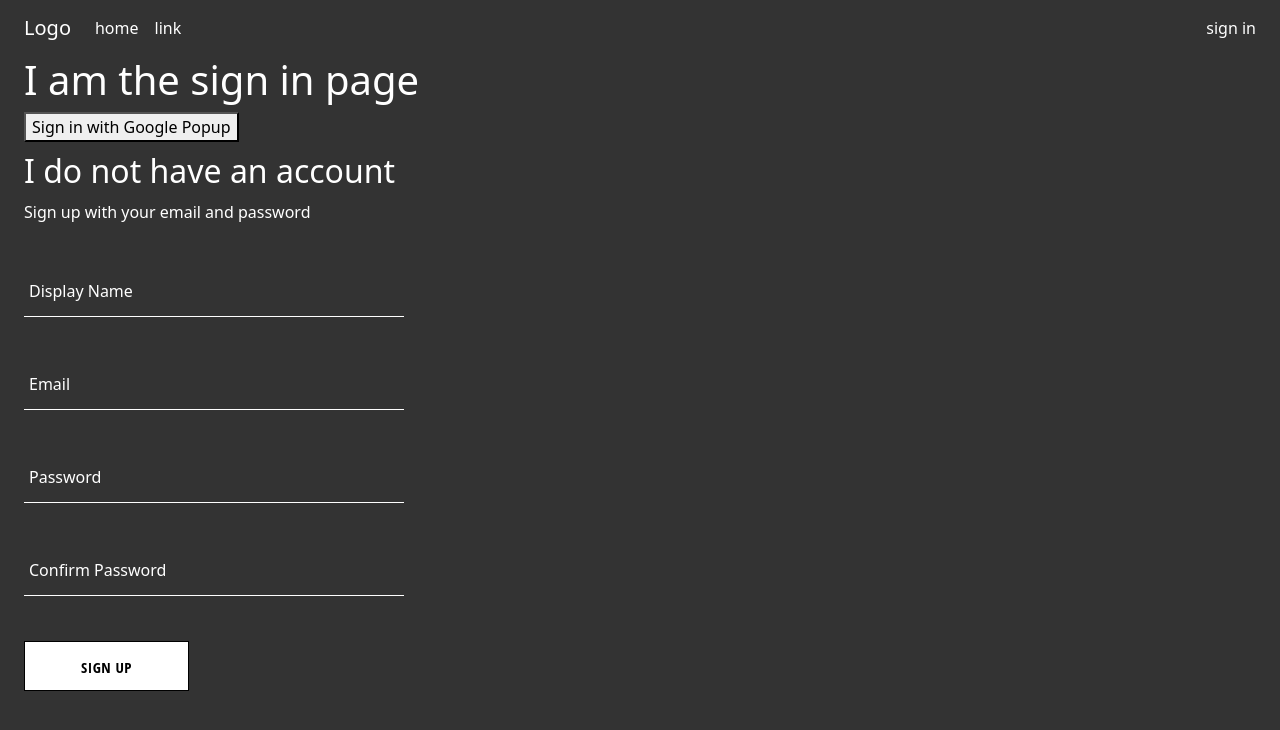
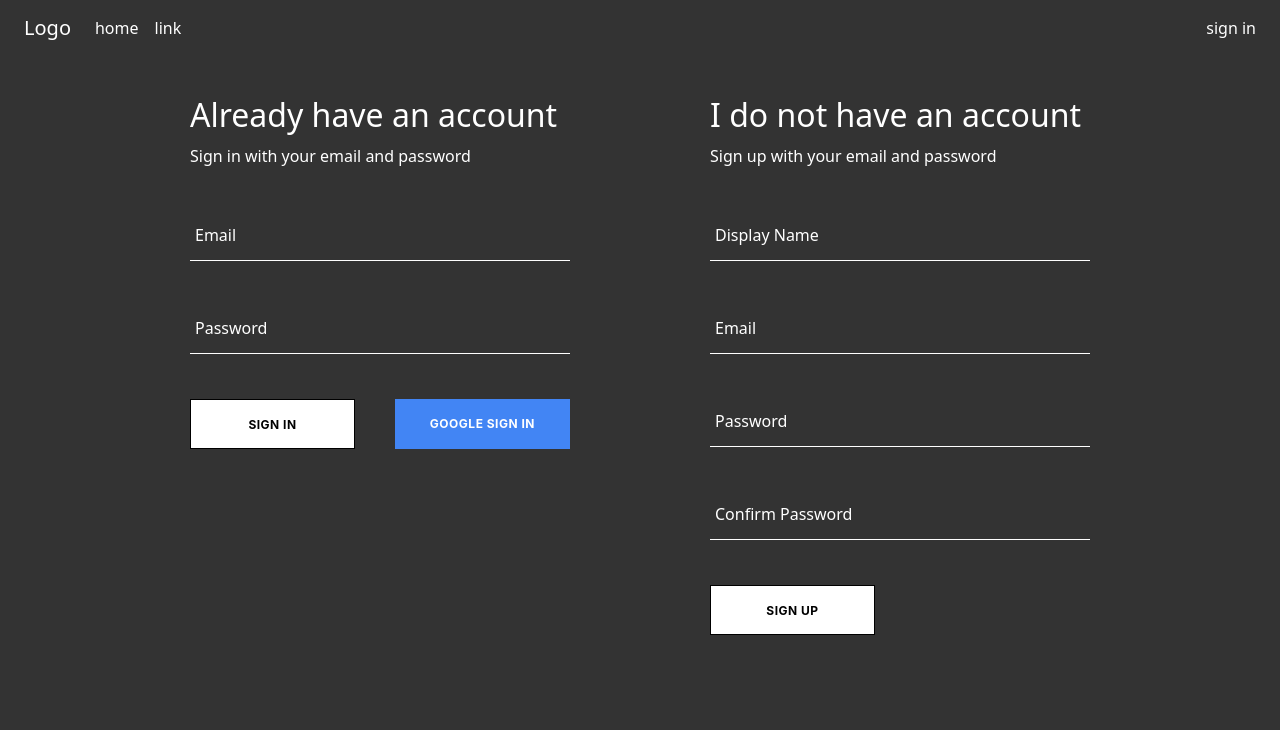
Before and after one commit to phylliswong/to-do-list, a React (Create React App) app: page /sign-in in a window 1280 px wide. Shown: the top 730 px of the page. Built offline with nearby package versions, Linux system fonts and the light colour scheme.

Commit message:
feat: move signin and signup inside auth container

```diff
--- a/src/App.jsx
+++ b/src/App.jsx
@@ -4,7 +4,7 @@ import 'bootstrap/dist/css/bootstrap.css';
 
 import Navigationbar from './routes/navbar/navbar.component';
 import Home from './routes/home/home.component';
-import SignIn from './components/sign-in/sign-in.component';
+import Authentication from './components/authentication/authentication.component';
 
 import './App.css';
 
@@ -16,7 +16,7 @@ function App() {
       <Routes>
         <Route path='/' element={<Navigationbar />}>
           <Route path='home' element={<Home />} />
-          <Route path='sign-in' element={<SignIn />} />
+          <Route path='sign-in' element={<Authentication />} />
         </Route>
       </Routes>
     </Fragment>
--- /dev/null
+++ b/src/components/authentication/authentication.component.jsx
@@ -0,0 +1,17 @@
+import SignInForm from '../sign-in-form/sign-in-form.component';
+import SignUpForm from '../sign-up-form/sign-up-form.component';
+
+import './authentication.styles.scss';
+
+const AuthPage = () => {
+
+  return (
+    <div className='authentication-container'>
+      <SignInForm />
+      <SignUpForm />
+    </div>
+  )
+
+}
+
+export default AuthPage;
--- /dev/null
+++ b/src/components/authentication/authentication.styles.scss
@@ -0,0 +1,6 @@
+.authentication-container {
+  display: flex;
+  justify-content: space-between;
+  width: 900px;
+  margin: 30px auto;
+}
--- a/src/components/button/button.component.jsx
+++ b/src/components/button/button.component.jsx
@@ -1,27 +1,21 @@
 import './button.styles.scss';
 
-/*
-default
-inverted
-google sign in
-
-*/
-
-const BUTTON_TYPES_CLASSES = {
+const BUTTON_TYPE_CLASSES = {
   google: 'google-sign-in',
   inverted: 'inverted',
 }
 
-const Button = ({ children, buttonType }) => {
+const Button = ({ children, buttonType, ...otherProps }) => {
   return (
     <button
       className={`
         button-container
-        ${BUTTON_TYPES_CLASSES[buttonType]}
-      `}>
+        ${BUTTON_TYPE_CLASSES[buttonType]}
+      `}
+      {...otherProps}>
       {children}
     </button>
-  )
-}
+  );
+};
 
 export default Button;
--- a/src/components/button/button.styles.scss
+++ b/src/components/button/button.styles.scss
@@ -5,11 +5,13 @@
   letter-spacing: 0.5px;
   line-height: 50px;
   padding: 0 35px 0 35px;
-  font-size: 15px;
+  font-size: 12px;
   background-color: black;
   color: white;
   text-transform: uppercase;
-  font-family: 'Open Sans Condensed';
+  font-family: -apple-system, BlinkMacSystemFont, 'Segoe UI', 'Roboto', 'Oxygen',
+    'Ubuntu', 'Cantarell', 'Fira Sans', 'Droid Sans', 'Helvetica Neue',
+    sans-serif;
   font-weight: bolder;
   border: none;
   cursor: pointer;
--- /dev/null
+++ b/src/components/sign-in-form/sign-in-form.component.jsx
@@ -0,0 +1,101 @@
+import { useState } from 'react';
+import {
+  signInWithGooglePopup,
+  createUserDocumentFromAuth,
+  signInAuthUserWithEmailAndPassword,
+} from '../../utils/firebase/firebase-utils';
+
+import FormInput from '../form-input/form-input.component';
+import Button from '../button/button.component';
+
+import './sign-in-form.styles.scss';
+
+const defaultFormFields = {
+  email: '',
+  password: '',
+};
+
+const SignInForm = () => {
+  const [formFields, setFormFields] = useState(defaultFormFields);
+  const { email, password } = formFields;
+
+  const resetFormFields = () => {
+    setFormFields(defaultFormFields);
+  }
+
+  const signInWithGoogle = async () => {
+    const { user } = await signInWithGooglePopup();
+    await createUserDocumentFromAuth(user);
+  }
+
+
+  const handleSubmit = async (e) => {
+    e.preventDefault();
+
+    try {
+      const { user } = await signInAuthUserWithEmailAndPassword(
+        email,
+        password,
+      );
+      console.log(user);
+      resetFormFields();
+
+    } catch (error) {
+      switch (error.code) {
+        case 'auth/wrong/password':
+          alert('incorrect password for email');
+          break;
+        case 'auth/user-not-found':
+          alert('no user associated with this email');
+          break;
+        default:
+          console.log(error);
+      }
+    }
+  }
+
+  const handleChange = (e) => {
+    const { name, value } = e.target;
+    setFormFields({...formFields, [name]: value});
+  }
+
+  return (
+    <div className='sign-up-container'>
+      <h2>Already have an account</h2>
+      <span>Sign in with your email and password</span>
+      <form
+        onSubmit={handleSubmit}
+      >
+        <FormInput
+          label={'Email'}
+          type='email'
+          required
+          onChange={handleChange}
+          name='email'
+          value={email}
+        />
+        <FormInput
+          label={'Password'}
+          type='password'
+          required
+          onChange={handleChange}
+          name='password'
+          value={password}
+        />
+        <div className='buttons-container'>
+          <Button
+            type='submit'
+            buttonType={'inverted'}
+          >Sign In</Button>
+          <Button
+            type='button'
+            buttonType='google'
+            onClick={signInWithGoogle}
+          >google sign in</Button>
+        </div>
+      </form>
+    </div>
+  )
+}
+
+export default SignInForm;
--- /dev/null
+++ b/src/components/sign-in-form/sign-in-form.styles.scss
@@ -0,0 +1,14 @@
+.sign-up-container {
+  display: flex;
+  flex-direction: column;
+  width: 380px;
+
+  h2 {
+    margin: 10px 0;
+  }
+
+  .buttons-container {
+    display: flex;
+    justify-content: space-between;
+  }
+}
--- a/src/components/sign-in/sign-in.component.jsx
+++ /dev/null
@@ -1,27 +0,0 @@
-import {
-  signInWithGooglePopup,
-  createUserDocumentFromAuth,
-} from '../../utils/firebase/firebase-utils';
-import SignUpForm from '../sign-up-form/sign-up-form.component';
-
-import './sign-in.styles.scss';
-
-const SignIn = () => {
-  const logGoogleUser = async () => {
-    const { user } = await signInWithGooglePopup();
-    const userDocRef = await createUserDocumentFromAuth(user);
-  }
-
-  return (
-    <div className='signin-container'>
-      <h1>I am the sign in page</h1>
-      <button onClick={logGoogleUser}>
-        Sign in with Google Popup
-      </button>
-      <SignUpForm />
-    </div>
-  )
-
-}
-
-export default SignIn;
--- a/src/components/sign-in/sign-in.styles.scss
+++ /dev/null
@@ -1,3 +0,0 @@
-.signin-container {
-  margin: 0 24px;
-}
--- a/src/components/sign-up-form/sign-up-form.component.jsx
+++ b/src/components/sign-up-form/sign-up-form.component.jsx
@@ -96,7 +96,6 @@ const SignUpForm = () => {
           value={confirmPassword}
         />
         <Button type='submit' buttonType={'inverted'}>sign up</Button>
-        {/* <button type='submit'>sign up</button> */}
       </form>
     </div>
   )
--- a/src/utils/firebase/firebase-utils.js
+++ b/src/utils/firebase/firebase-utils.js
@@ -1,10 +1,10 @@
 import { initializeApp } from 'firebase/app';
 import {
   getAuth,
-  signInWithRedirect,
   signInWithPopup,
   GoogleAuthProvider,
   createUserWithEmailAndPassword,
+  signInWithEmailAndPassword,
 } from 'firebase/auth';
 import {
   getFirestore,
@@ -32,7 +32,6 @@ googleProvider.setCustomParameters({
 
 export const auth = getAuth();
 export const signInWithGooglePopup = () => signInWithPopup(auth, googleProvider);
-export const signInWithGoogleRedirect = () => signInWithRedirect(auth, googleProvider);
 
 export const db = getFirestore();
 
@@ -69,3 +68,9 @@ export const createAuthUserWithEmailAndPassword = async (email, password) => {
 
   return await createUserWithEmailAndPassword(auth, email, password);
 }
+
+export const signInAuthUserWithEmailAndPassword = async (email, password) => {
+  if (!email || !password) return;
+
+  return await signInWithEmailAndPassword(auth, email, password);
+}
```
